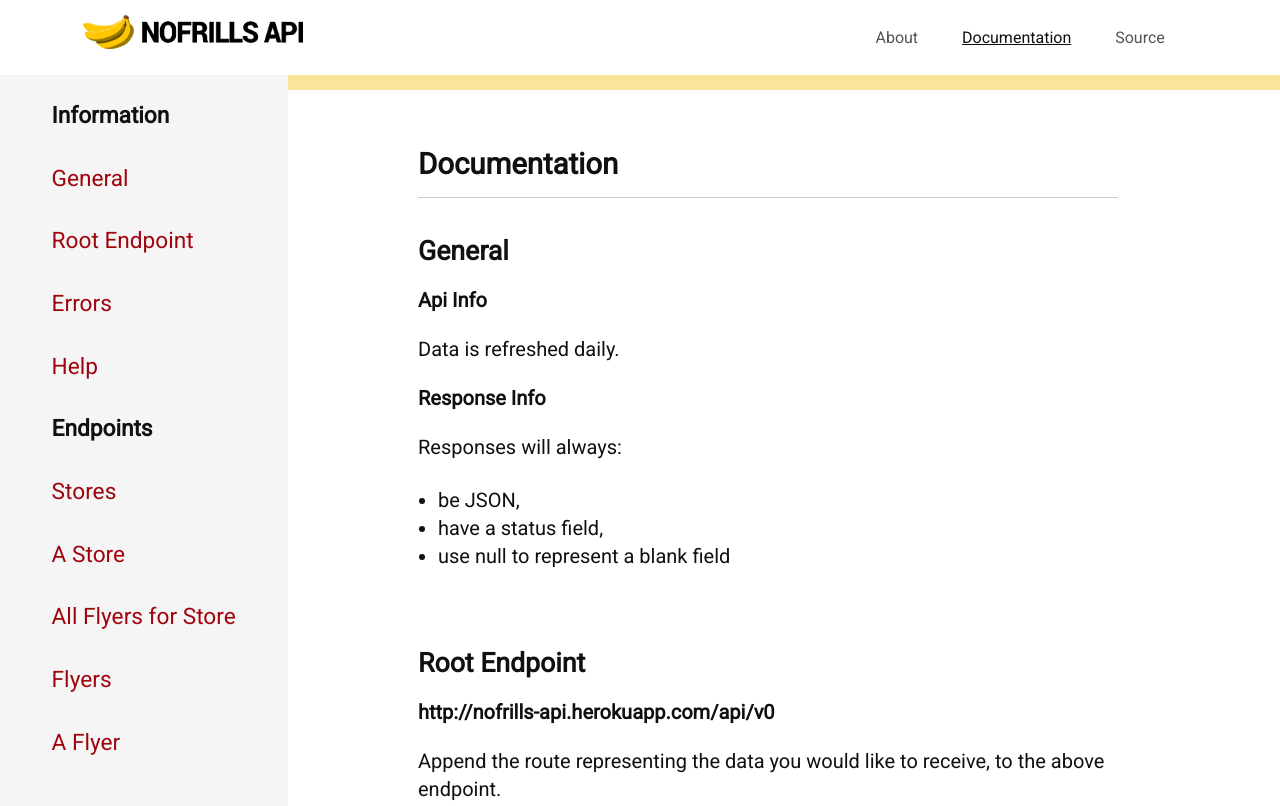
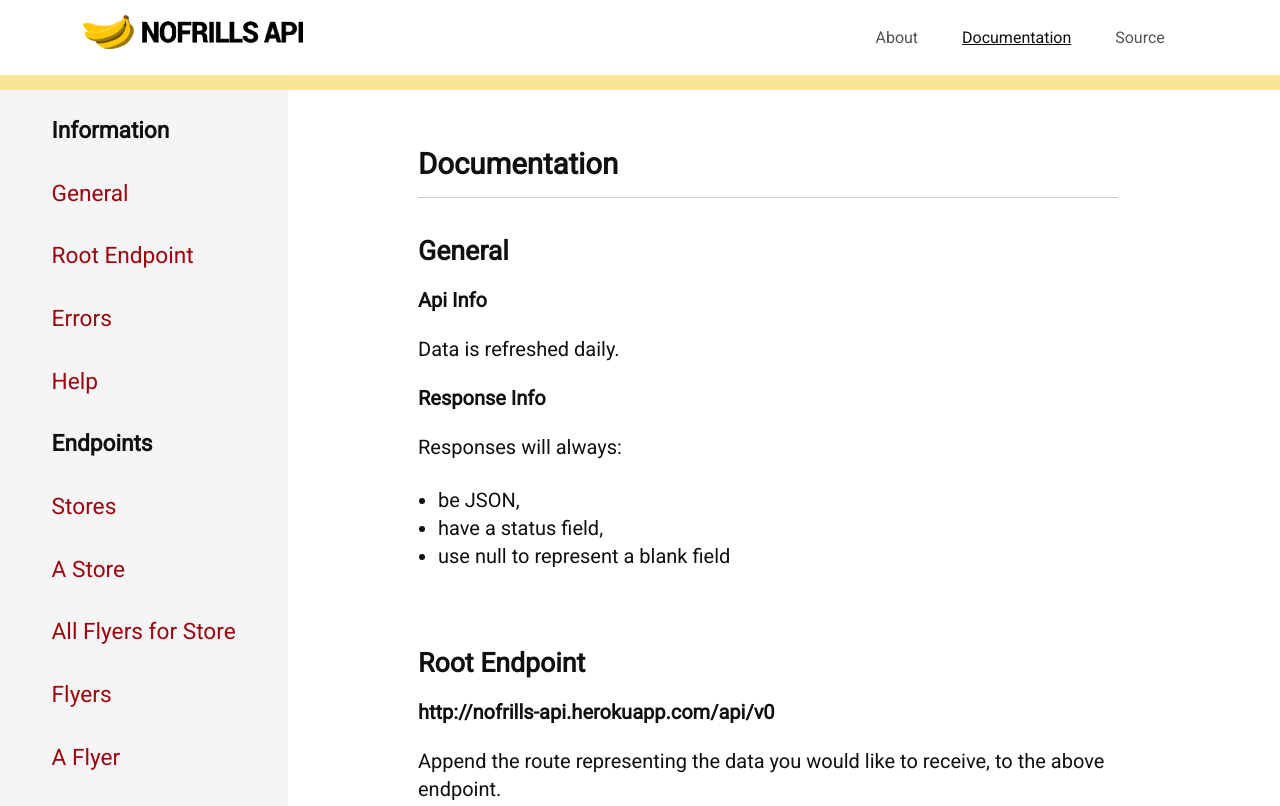
Before and after one commit to heatherbooker/no-frills-api, a website: page static/docs/v0.html in a window 1280 px wide. Shown: the top 806 px of the page. Drawn offline with nearby package versions, Linux system fonts and the light colour scheme; files that its build step writes are made by us from their sources.

Commit message:
Fix header bottom border in docs

```diff
--- a/static/docs/v0.html
+++ b/static/docs/v0.html
@@ -13,7 +13,7 @@
 
 <body>
 
-  <header class="nf-header">
+  <header class="nf-header nf-header-docs">
     <nav class="nf-nav">
       <h1 class="nf-logo">
         <a href="/" class="cbutton cbutton--effect-jelena">
--- a/static/styles/_docs.scss
+++ b/static/styles/_docs.scss
@@ -1,7 +1,11 @@
+.nf-header-docs {
+  border-bottom: 15px solid $darkerLightGold;
+}
+
 .nf-docs {
   display: flex;
   @media (max-width: $smallScreen) {
-    padding-top: $navHeight + 10px;
+    padding-top: $navHeight + 14px;
   }
 }
 
@@ -30,6 +34,9 @@ a.nf-docs-anchor {
   @media (max-width: $smallScreen) {
     width: 180px;
     left: 0;
+    nav {
+      padding-bottom: 120px;
+    }
   }
 }
 
@@ -64,6 +71,9 @@ a.nf-docs-anchor {
     z-index: 5;
     background: $backgroundGrey;
     transform: perspective(4px) rotateY(1deg);
+    @media (min-width: $smallScreen) {
+      height: 0;
+    }
   }
 }
 
@@ -97,7 +107,6 @@ a.nf-docs-anchor {
 
 .nf-docs-main {
   font-size: 15pt;
-  border-top: 15px solid $darkerLightGold;
   padding-top: 20px;
   flex: 1;
   margin-left: 20%;
```
